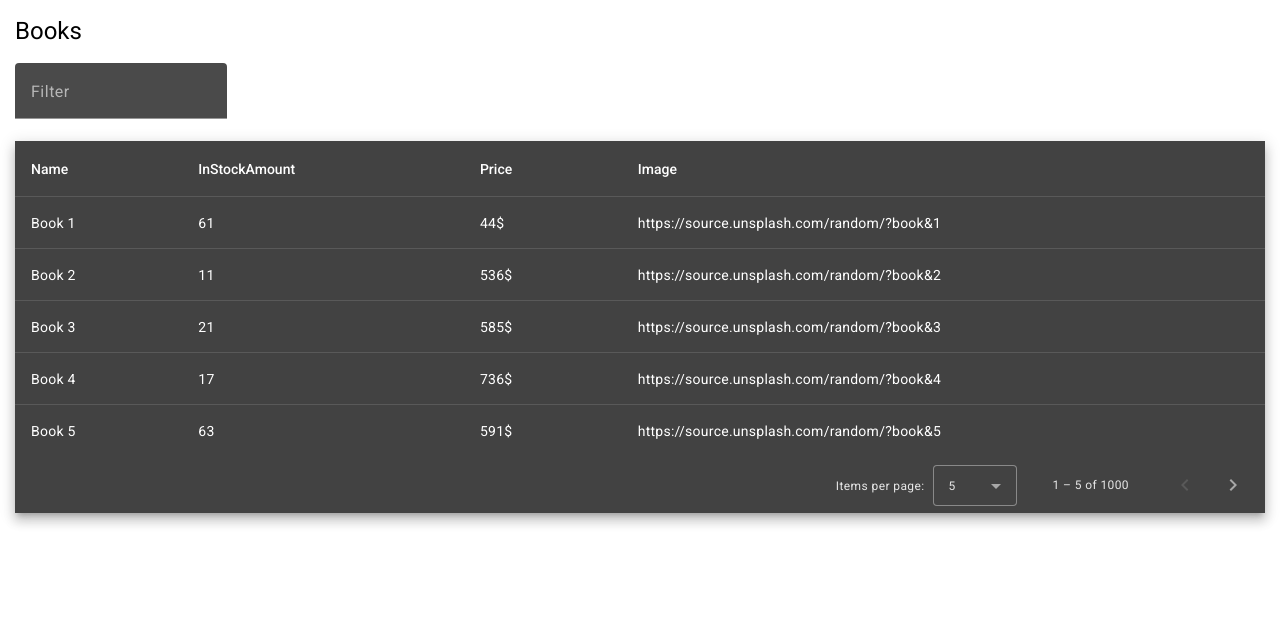
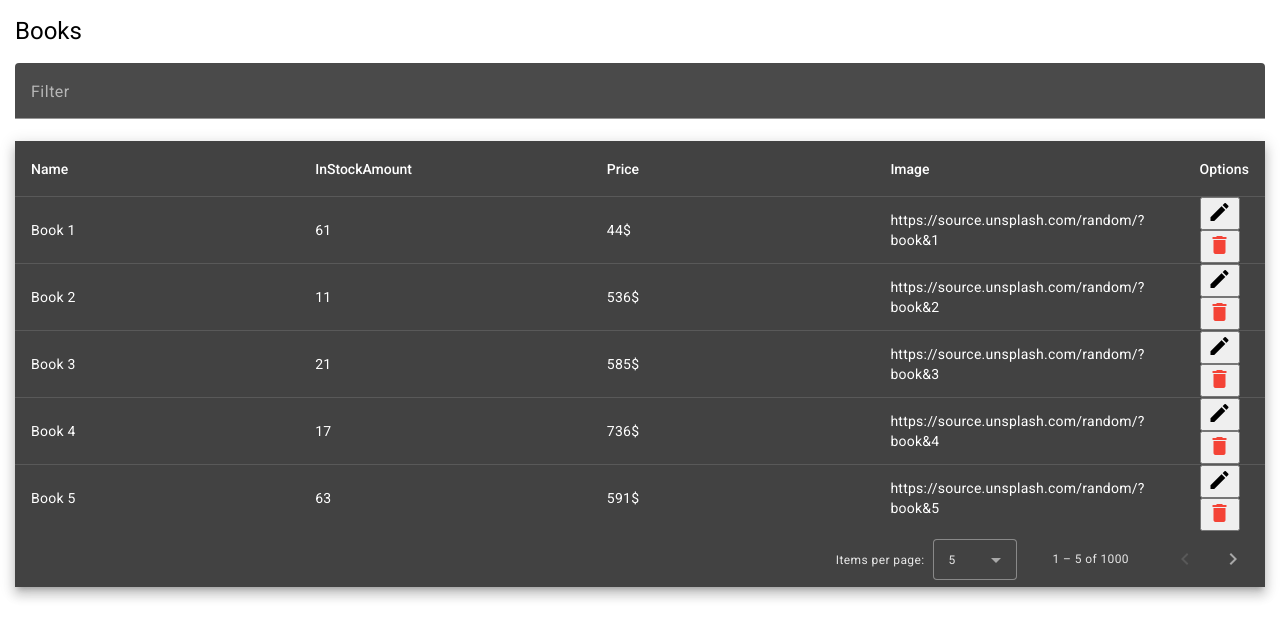
Before and after one commit to snahashis-shuvon/BSMApp, an Angular app in the folder BSMApp/: page / in a window 1280 px wide. Shown: the top 638 px of the page. Built offline with nearby package versions, Linux system fonts and the light colour scheme.

Commit message:
with edit & delete icon

```diff
--- a/BSMApp/src/app/home-page/home-page.component.css
+++ b/BSMApp/src/app/home-page/home-page.component.css
@@ -1,3 +1,16 @@
 .padding-15px {
     padding: 15px;
 }
+
+table {
+    width: 100%;
+  }
+
+  .mat-mdc-form-field {
+    font-size: 14px;
+    width: 100%;
+  }
+
+  td, th {
+    width: 25%;
+  }
--- a/BSMApp/src/app/home-page/home-page.component.html
+++ b/BSMApp/src/app/home-page/home-page.component.html
@@ -34,6 +34,18 @@
           <td mat-cell *matCellDef="let row"> {{row.Image}} </td>
         </ng-container>
 
+        <ng-container matColumnDef="actions">
+          <th mat-header-cell *matHeaderCellDef>Options</th>
+          <td mat-cell *matCellDef="let row;">
+            <button mat-icon-button>
+              <mat-icon>edit</mat-icon>
+            </button>
+            <button mat-icon-button>
+              <mat-icon color="warn">delete</mat-icon>
+            </button>
+          </td>
+        </ng-container>
+
         <tr mat-header-row *matHeaderRowDef="displayedColumns"></tr>
         <tr mat-row *matRowDef="let row; columns: displayedColumns;"></tr>
 
--- a/BSMApp/src/app/home-page/home-page.component.ts
+++ b/BSMApp/src/app/home-page/home-page.component.ts
@@ -6,19 +6,19 @@ import {MatSort, MatSortModule} from '@angular/material/sort';
 import {MatTableDataSource, MatTableModule} from '@angular/material/table';
 import {MatInputModule} from '@angular/material/input';
 import {MatFormFieldModule} from '@angular/material/form-field';
-
+import {MatIconModule} from '@angular/material/icon';
 
 
 @Component({
   selector: 'app-home-page',
   standalone: true,
-  imports: [CommonModule, NgFor, MatFormFieldModule, MatInputModule, MatTableModule, MatSortModule, MatPaginatorModule],
+  imports: [CommonModule, NgFor, MatFormFieldModule, MatInputModule, MatTableModule, MatSortModule, MatPaginatorModule, MatIconModule],
   templateUrl: './home-page.component.html',
   styleUrl: './home-page.component.css'
 })
 export class HomePageComponent implements AfterViewInit {
   Books: IBook[] = [];
-  displayedColumns: string[] = ['Name', 'InStockAmount', 'Price', 'Image'];
+  displayedColumns: string[] = ['Name', 'InStockAmount', 'Price', 'Image', 'actions'];
   dataSource: MatTableDataSource<IBook>;
 
   @ViewChild(MatPaginator)
@@ -33,7 +33,7 @@ export class HomePageComponent implements AfterViewInit {
         Name: `Book ${i}`,
         InStockAmount: this.getRandomNumber(1, 100),
         Price: this.getRandomNumber(10, 1000),
-        Image: `https://source.unsplash.com/random/?book&${i}` // Example image URL
+        Image: `https://source.unsplash.com/random/?book&${i}`
       };
       this.Books.push(book);
     }
```
